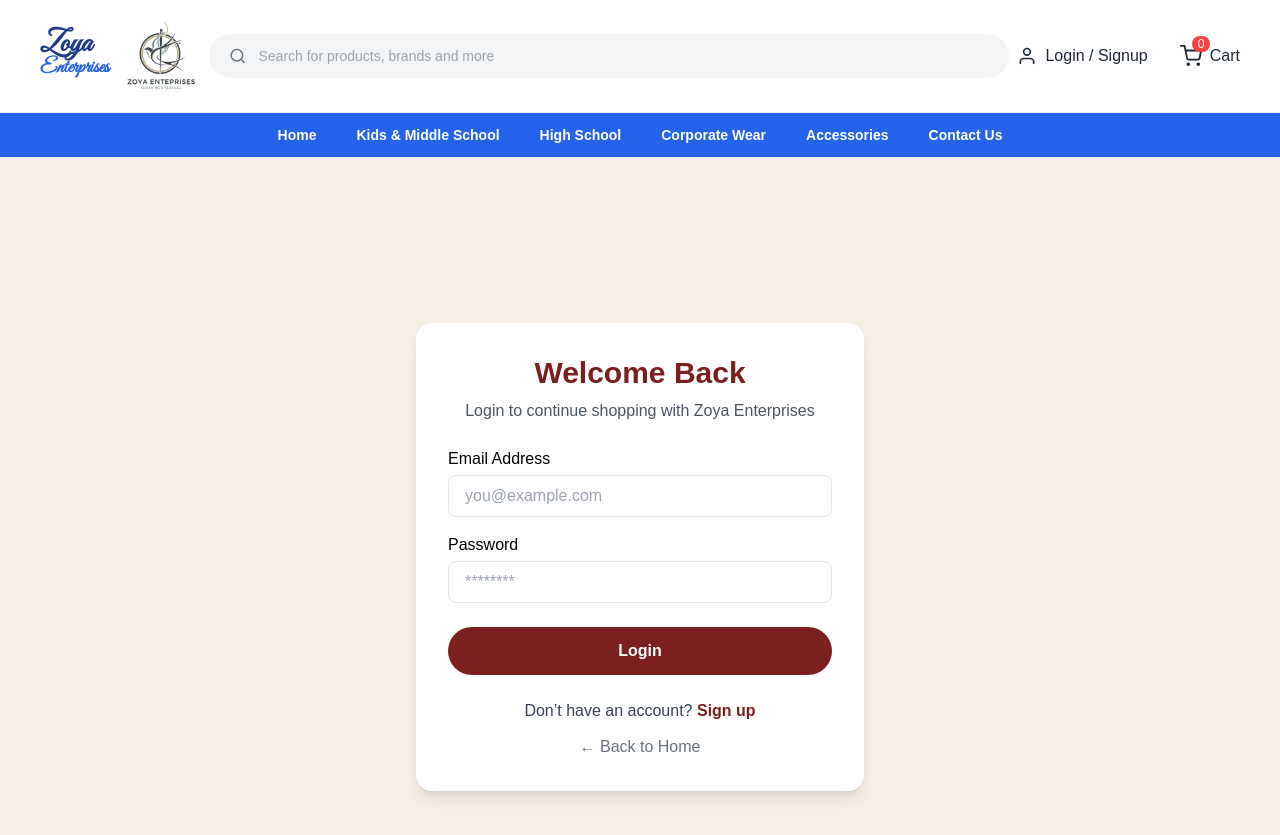
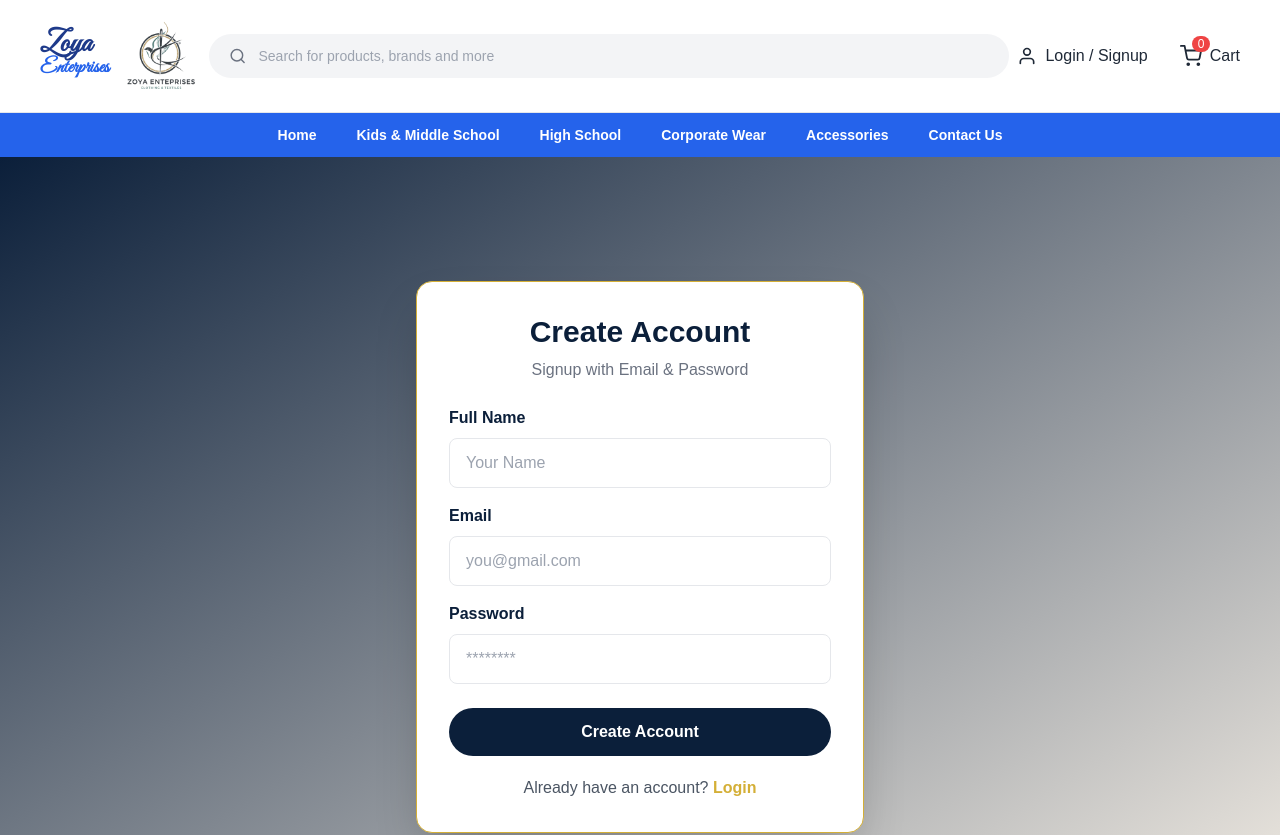
Before and after one commit to saniya-dogra/zoya-enterprises, a React (Create React App) app in the folder client/: page /signup in a window 1280 px wide. Shown: the top 835 px of the page. Built offline with nearby package versions, Linux system fonts and the light colour scheme; a web font is replaced by a local one.

Commit message:
Add changes

```diff
--- a/client/src/pages/Login.jsx
+++ b/client/src/pages/Login.jsx
@@ -1,97 +1,83 @@
 import { useState } from "react";
-import { useNavigate } from "react-router-dom";
+import { Link, useNavigate } from "react-router-dom";
 import API from "../services/api";
 
-export default function Login() {
+function Login() {
   const navigate = useNavigate();
 
-  const [form, setForm] = useState({
-    email: "",
-    password: "",
-  });
+  const [email, setEmail] = useState("");
+  const [password, setPassword] = useState("");
+  const [message, setMessage] = useState("");
+  const [loading, setLoading] = useState(false);
 
-  const handleChange = (e) =>
-    setForm({ ...form, [e.target.name]: e.target.value });
+  const handleLogin = async (e) => {
+    e.preventDefault();
+    setMessage("");
+    setLoading(true);
 
-  const handleLogin = async () => {
     try {
-      if (!form.email || !form.password) {
-        return alert("Please fill all fields ❌");
-      }
+      const res = await API.post("/auth/login", { email, password });
 
-      const res = await API.post("/auth/login", form);
-
-      // Save token in localStorage
       localStorage.setItem("token", res.data.token);
       localStorage.setItem("user", JSON.stringify(res.data.user));
 
-      alert("Login Successful ✅");
-      navigate("/");
+      setMessage("Login successful ✅");
+      setTimeout(() => navigate("/"), 1000);
     } catch (err) {
-      alert(err.response?.data?.message || "Login failed ❌");
+      setMessage(
+        err.response?.data?.message || "Invalid email or password ❌"
+      );
+    } finally {
+      setLoading(false);
     }
   };
 
   return (
-    <div className="min-h-screen flex items-center justify-center bg-[#f5efe6] px-4">
-      <div className="bg-white w-full max-w-md rounded-2xl shadow-lg p-8">
-        <h2 className="text-3xl font-bold text-center text-maroon">
+  <div className="min-h-screen flex items-center justify-center bg-gradient-to-br from-[#0b1f3a] to-[#f5efe6] px-4">
+    <div className="bg-white w-full max-w-md rounded-2xl shadow-2xl p-8 border border-[#d4af37]">
+
+      <h2 className="text-3xl font-extrabold text-center text-[#0b1f3a]">
         Welcome Back
       </h2>
-        <p className="text-center text-gray-600 mt-2">
+      <p className="text-center text-gray-500 mt-2">
         Login to continue shopping with Zoya Enterprises
       </p>
 
-        {/* EMAIL */}
       <div className="mt-6">
-          <label className="block font-medium mb-1">Email Address</label>
+        <label className="font-semibold text-[#0b1f3a]">Email Address</label>
         <input
           type="email"
-            name="email"
-            value={form.email}
-            onChange={handleChange}
-            className="w-full border rounded-lg px-4 py-2 outline-none"
           placeholder="you@example.com"
+          className="w-full mt-2 px-4 py-3 border rounded-lg focus:outline-none focus:ring-2 focus:ring-[#d4af37]"
         />
       </div>
 
-        {/* PASSWORD */}
       <div className="mt-4">
-          <label className="block font-medium mb-1">Password</label>
+        <label className="font-semibold text-[#0b1f3a]">Password</label>
         <input
           type="password"
-            name="password"
-            value={form.password}
-            onChange={handleChange}
-            className="w-full border rounded-lg px-4 py-2 outline-none"
           placeholder="********"
+          className="w-full mt-2 px-4 py-3 border rounded-lg focus:outline-none focus:ring-2 focus:ring-[#d4af37]"
         />
       </div>
 
-        <button
-          onClick={handleLogin}
-          className="w-full mt-6 bg-[#7b1f1f] text-white py-3 rounded-full font-semibold hover:opacity-90"
-        >
+      <button className="w-full mt-6 bg-[#0b1f3a] text-white py-3 rounded-full font-bold hover:bg-[#132d52] transition">
         Login
       </button>
 
-        <p className="text-center mt-6 text-gray-700">
+      <p className="text-center mt-5 text-gray-600">
         Don’t have an account?{" "}
         <span
-            className="text-maroon font-semibold cursor-pointer"
           onClick={() => navigate("/signup")}
+          className="text-[#d4af37] font-bold cursor-pointer hover:underline"
         >
           Sign up
         </span>
       </p>
-
-        <p
-          className="text-center mt-3 text-gray-500 cursor-pointer hover:underline"
-          onClick={() => navigate("/")}
-        >
-          ← Back to Home
-        </p>
     </div>
   </div>
 );
+
 }
+
+export default Login;
--- a/client/src/pages/Signup.jsx
+++ b/client/src/pages/Signup.jsx
@@ -1,11 +1,12 @@
 import { useState } from "react";
-import { useNavigate } from "react-router-dom";
+import { Link, useNavigate } from "react-router-dom";
 import API from "../services/api";
 
-export default function Login() {
+export default function Signup() {
   const navigate = useNavigate();
 
   const [form, setForm] = useState({
+    name: "",
     email: "",
     password: "",
   });
@@ -13,85 +14,78 @@ export default function Login() {
   const handleChange = (e) =>
     setForm({ ...form, [e.target.name]: e.target.value });
 
-  const handleLogin = async () => {
+  const registerUser = async () => {
     try {
-      if (!form.email || !form.password) {
+      if (!form.name || !form.email || !form.password) {
         return alert("Please fill all fields ❌");
       }
 
-      const res = await API.post("/auth/login", form);
+      await API.post("/auth/register", form);
 
-      // Save token in localStorage
-      localStorage.setItem("token", res.data.token);
-      localStorage.setItem("user", JSON.stringify(res.data.user));
-
-      alert("Login Successful ✅");
-      navigate("/");
+      alert("Account created successfully ✅");
+      navigate("/login");
     } catch (err) {
-      alert(err.response?.data?.message || "Login failed ❌");
+      alert(err.response?.data?.message || "Signup failed ❌");
     }
   };
 
  return (
-    <div className="min-h-screen flex items-center justify-center bg-[#f5efe6] px-4">
-      <div className="bg-white w-full max-w-md rounded-2xl shadow-lg p-8">
-        <h2 className="text-3xl font-bold text-center text-maroon">
-          Welcome Back
+  <div className="min-h-screen flex items-center justify-center bg-gradient-to-br from-[#0b1f3a] to-[#f5efe6] px-4">
+    <div className="bg-white w-full max-w-md rounded-2xl shadow-2xl p-8 border border-[#d4af37]">
+
+      <h2 className="text-3xl font-extrabold text-center text-[#0b1f3a]">
+        Create Account
       </h2>
-        <p className="text-center text-gray-600 mt-2">
-          Login to continue shopping with Zoya Enterprises
+      <p className="text-center text-gray-500 mt-2">
+        Signup with Email & Password
       </p>
 
-        {/* EMAIL */}
+      {/* Full Name */}
       <div className="mt-6">
-          <label className="block font-medium mb-1">Email Address</label>
+        <label className="font-semibold text-[#0b1f3a]">Full Name</label>
         <input
-            type="email"
-            name="email"
-            value={form.email}
-            onChange={handleChange}
-            className="w-full border rounded-lg px-4 py-2 outline-none"
-            placeholder="you@example.com"
+          type="text"
+          placeholder="Your Name"
+          className="w-full mt-2 px-4 py-3 border rounded-lg focus:outline-none focus:ring-2 focus:ring-[#d4af37]"
         />
       </div>
 
-        {/* PASSWORD */}
+      {/* Email */}
       <div className="mt-4">
-          <label className="block font-medium mb-1">Password</label>
+        <label className="font-semibold text-[#0b1f3a]">Email</label>
         <input
-            type="password"
-            name="password"
-            value={form.password}
-            onChange={handleChange}
-            className="w-full border rounded-lg px-4 py-2 outline-none"
-            placeholder="********"
+          type="email"
+          placeholder="you@gmail.com"
+          className="w-full mt-2 px-4 py-3 border rounded-lg focus:outline-none focus:ring-2 focus:ring-[#d4af37]"
         />
       </div>
 
-        <button
-          onClick={handleLogin}
-          className="w-full mt-6 bg-[#7b1f1f] text-white py-3 rounded-full font-semibold hover:opacity-90"
+      {/* Password */}
+      <div className="mt-4">
+        <label className="font-semibold text-[#0b1f3a]">Password</label>
+        <input
+          type="password"
+          placeholder="********"
+          className="w-full mt-2 px-4 py-3 border rounded-lg focus:outline-none focus:ring-2 focus:ring-[#d4af37]"
+        />
+      </div>
+
+      {/* Button */}
+      <button className="w-full mt-6 bg-[#0b1f3a] text-white py-3 rounded-full font-bold hover:bg-[#132d52] transition">
+        Create Account
+      </button>
+
+      <p className="text-center mt-5 text-gray-600">
+        Already have an account?{" "}
+        <span
+          onClick={() => navigate("/login")}
+          className="text-[#d4af37] font-bold cursor-pointer hover:underline"
         >
           Login
-        </button>
-
-        <p className="text-center mt-6 text-gray-700">
-          Don’t have an account?{" "}
-          <span
-            className="text-maroon font-semibold cursor-pointer"
-            onClick={() => navigate("/signup")}
-          >
-            Sign up
         </span>
-        </p>
-
-        <p
-          className="text-center mt-3 text-gray-500 cursor-pointer hover:underline"
-          onClick={() => navigate("/")}
-        >
-          ← Back to Home
       </p>
     </div>
   </div>
 );
+
 }
```
Lines whose indentation alone changed are shown as unchanged.
